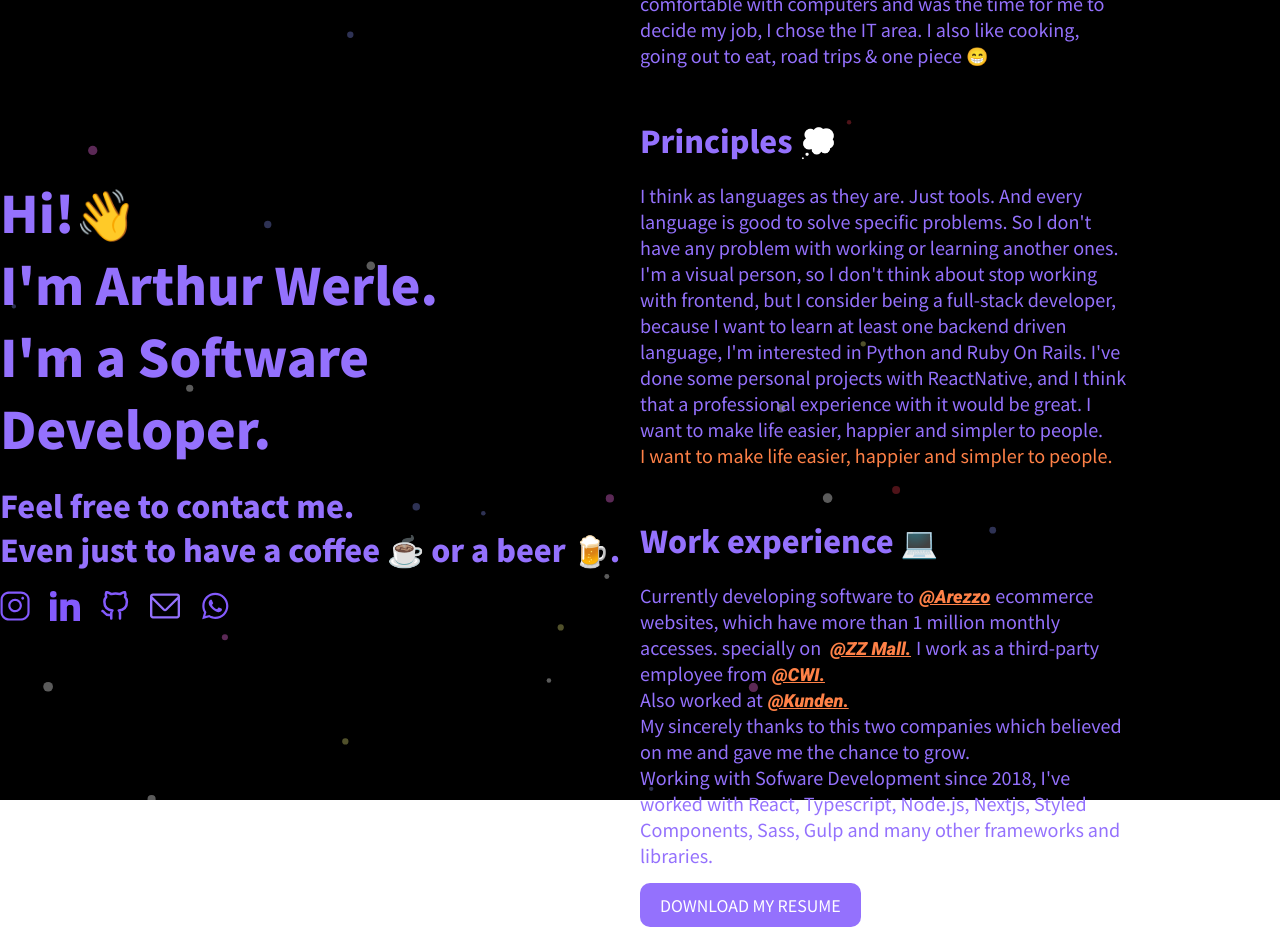
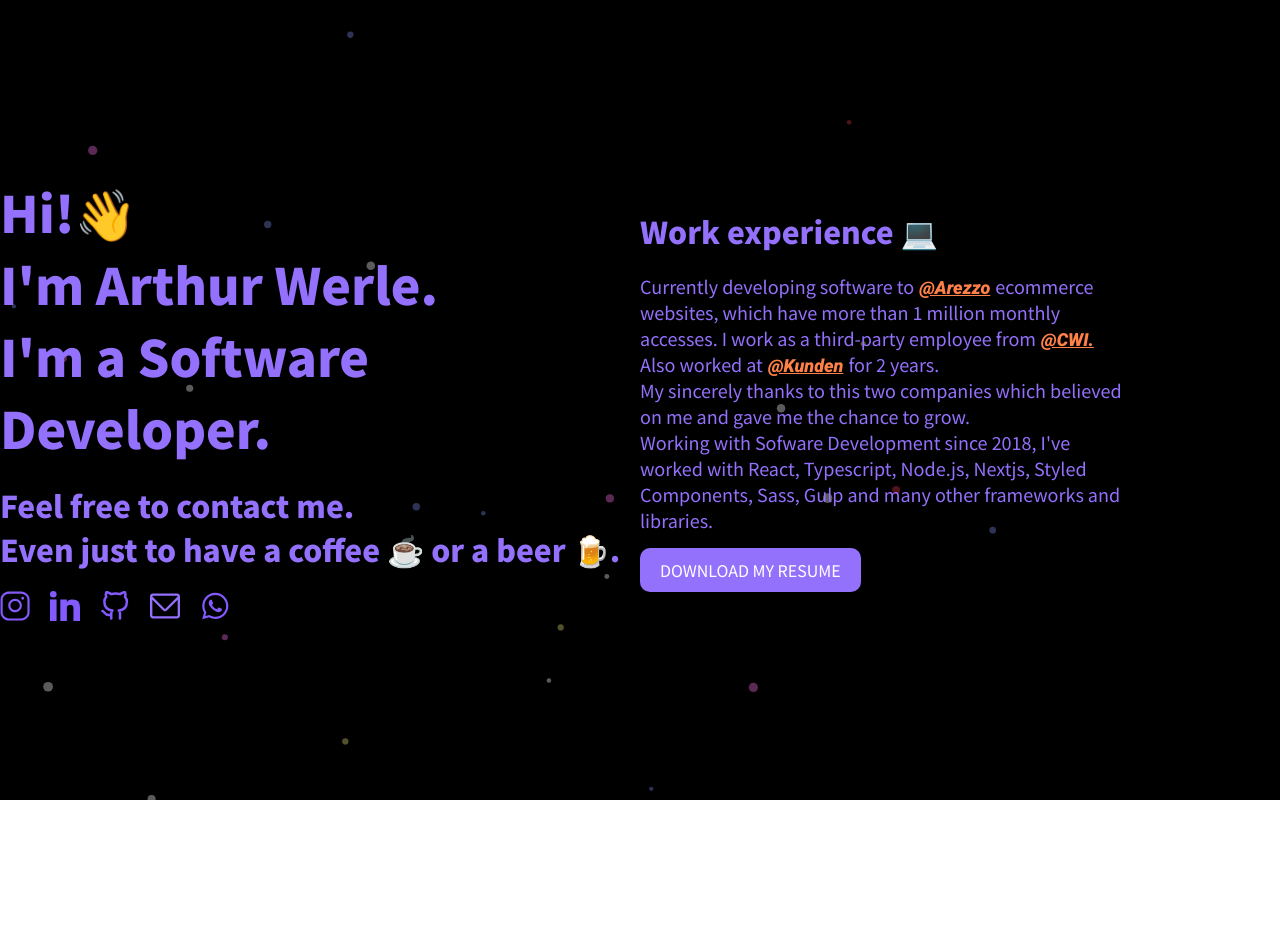
Before and after one commit to ArthurWerle/website, a React (Create React App) app: page / in a window 1280 px wide. After the commit the page ends 800 px from the top, so only its background shows below. Built offline with nearby package versions, Linux system fonts and the light colour scheme.

Commit message:
removing useless texts

```diff
--- a/src/App.tsx
+++ b/src/App.tsx
@@ -1,5 +1,3 @@
-import React from 'react';
-import { personal } from './assets/static/personal';
 import BackgroundParticles from './components/particles/BackgroundParticles';
 import SocialButtons from './components/social-buttons';
 
@@ -19,36 +17,27 @@
       <div className="info">
         <div>
           <div>
-            <p className="title title--spaced">About me 🧑</p>
-            <p className="paragraph">
-              {personal.aboutMe}
-            </p>
-          </div>
-          <div>
-            <p className="title title--spaced">Principles 💭</p>
-            <p className="paragraph">
-              {personal.principles}
-              <p className="paragraph--emphasis"> I want to make life easier, happier and simpler to people. </p>
-            </p>
-          </div>
-          <div>
             <p className="title title--spaced">Work experience 💻</p>
             <div className="jobs">
               <p className="paragraph">
                 Currently developing software to
-                <a className="link" title="Arezzo" target="_blank" rel="noreferrer" href="http://www.arezzo.com.br/">@Arezzo</a>
+                <a className="link" title="Arezzo" target="_blank" rel="noreferrer" href="http://www.arezzo.com.br/">
+                  @Arezzo
+                </a>
                 ecommerce websites, which have more than 1 million monthly accesses.
-                specially on <a className="link" title="ZZ Mall" target="_blank" rel="noreferrer" href="https://www.zzmall.com.br/">@ZZ Mall.</a>
-
 
                 I work as a third-party employee from
-                <a className="link" title="CWI Software" target="_blank" rel="noreferrer" href="http://www.cwi.com.br/">@CWI.</a>
+                <a className="link" title="CWI Software" target="_blank" rel="noreferrer" href="http://www.cwi.com.br/">
+                  @CWI.
+                </a>
 
                 <p>
-                Also worked at
-                <a className="link" title="Kunden Systems" target="_blank" rel="noreferrer" href="http://www.kunden.com.br/">@Kunden.</a>
+                  Also worked at
+                  <a className="link" title="Kunden Systems" target="_blank" rel="noreferrer" href="http://www.kunden.com.br/">
+                    @Kunden
+                  </a>
+                  for 2 years.
                 </p>
-
                 <p>
                   My sincerely thanks to this two companies which believed on me and gave me the chance to grow.
                 </p>
```
